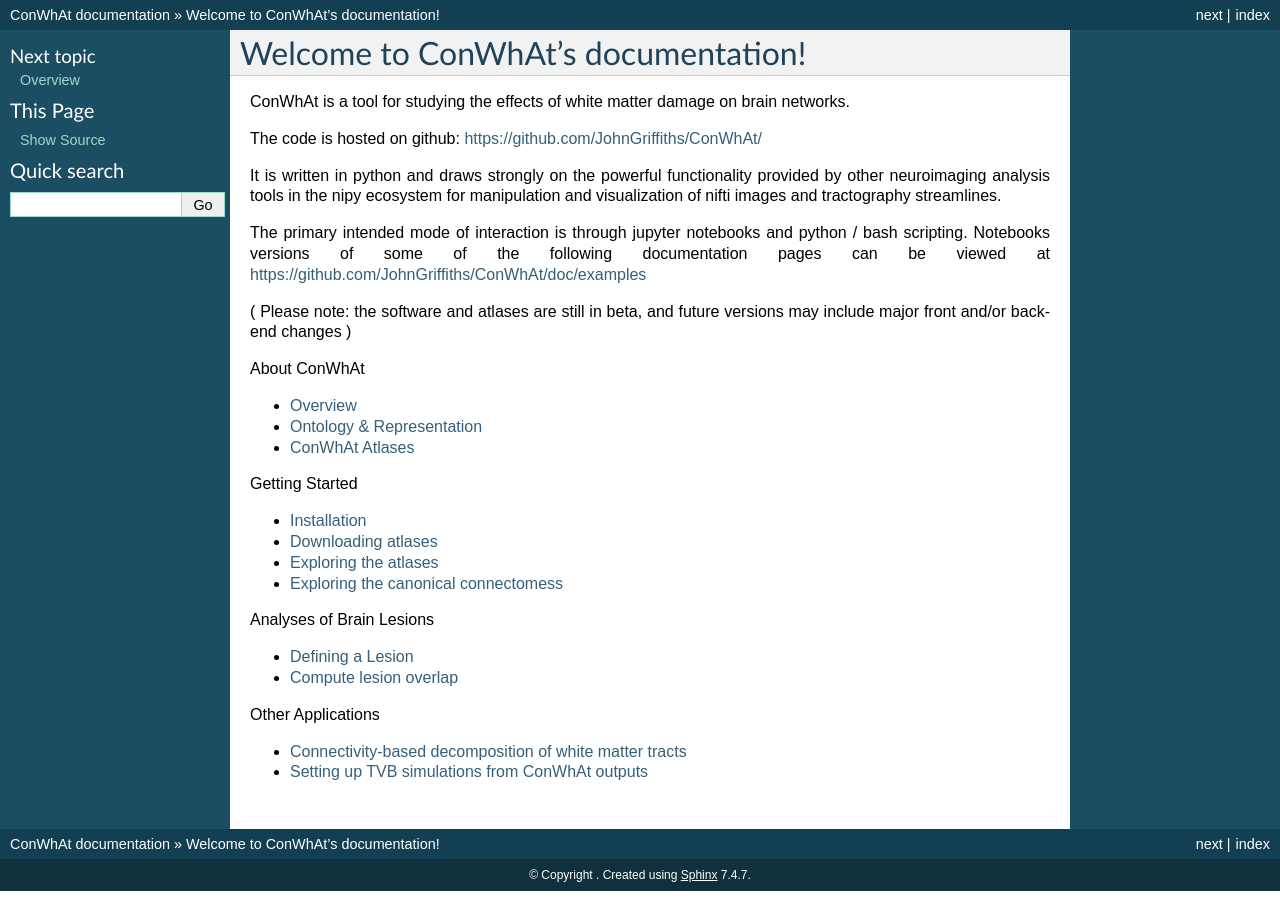
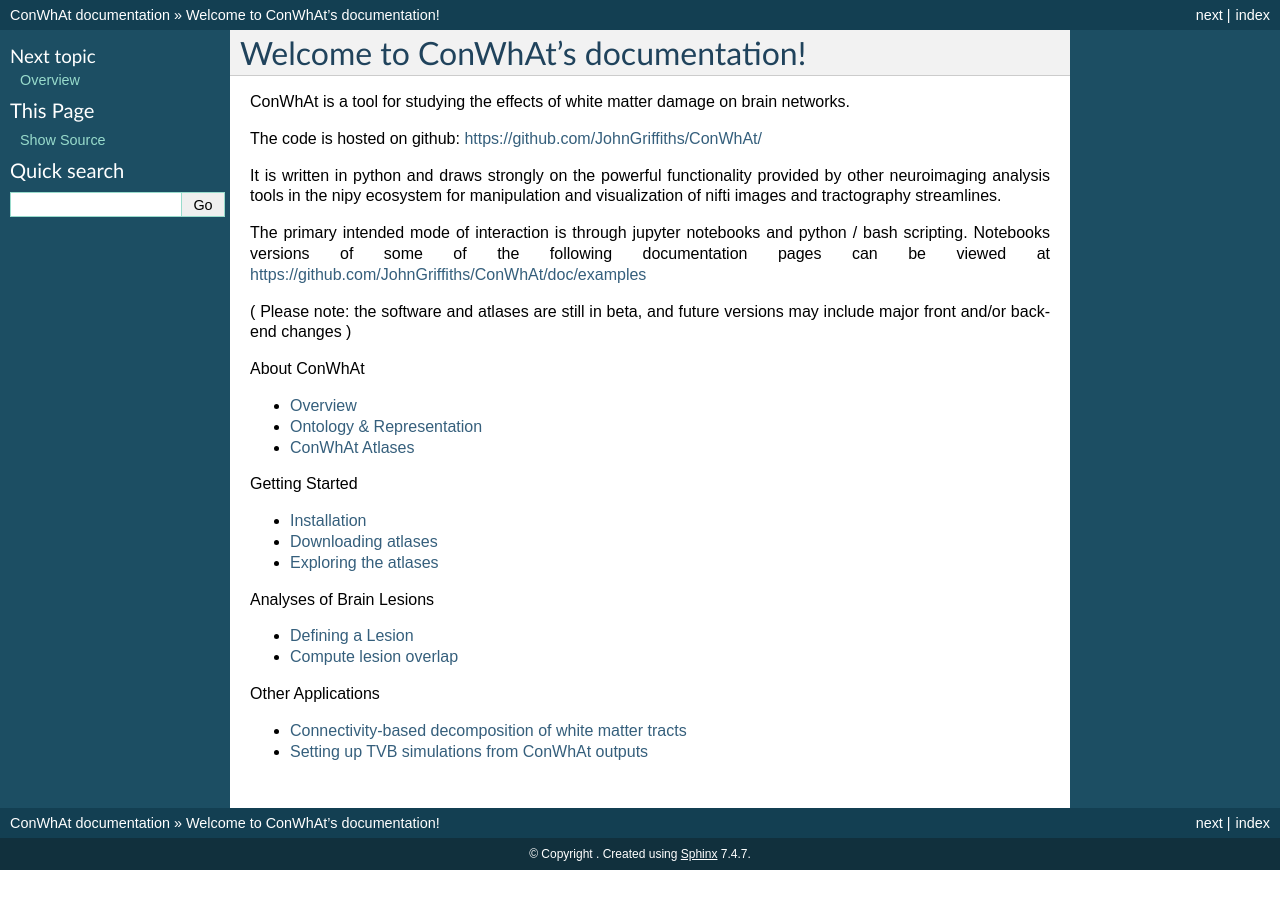
Before and after one commit to JohnGriffiths/ConWhAt, a Sphinx documentation site: the page built from docs/index.rst, in a window 1280 px wide. Built offline with Sphinx 7.4.7, drawn with Linux system fonts in a browser that asks for light colours.

Commit message:
Update index.rst

```diff
--- a/docs/index.rst
+++ b/docs/index.rst
@@ -43,12 +43,11 @@ include major front and/or backend changes )
    getting_started/installation
    getting_started/downloading_atlases
    getting_started/exploring_the_atlases
-   getting_started/exploring_the_canonical_connectomes
 
 
 .. toctree::
    :maxdepth: 1
-   :caption: Analyses of Brain Lesions
+   :caption: Analyses of Brain Lesions
 
    lesion_analyses/defining_a_lesion
    lesion_analyses/compute_overlap
```
